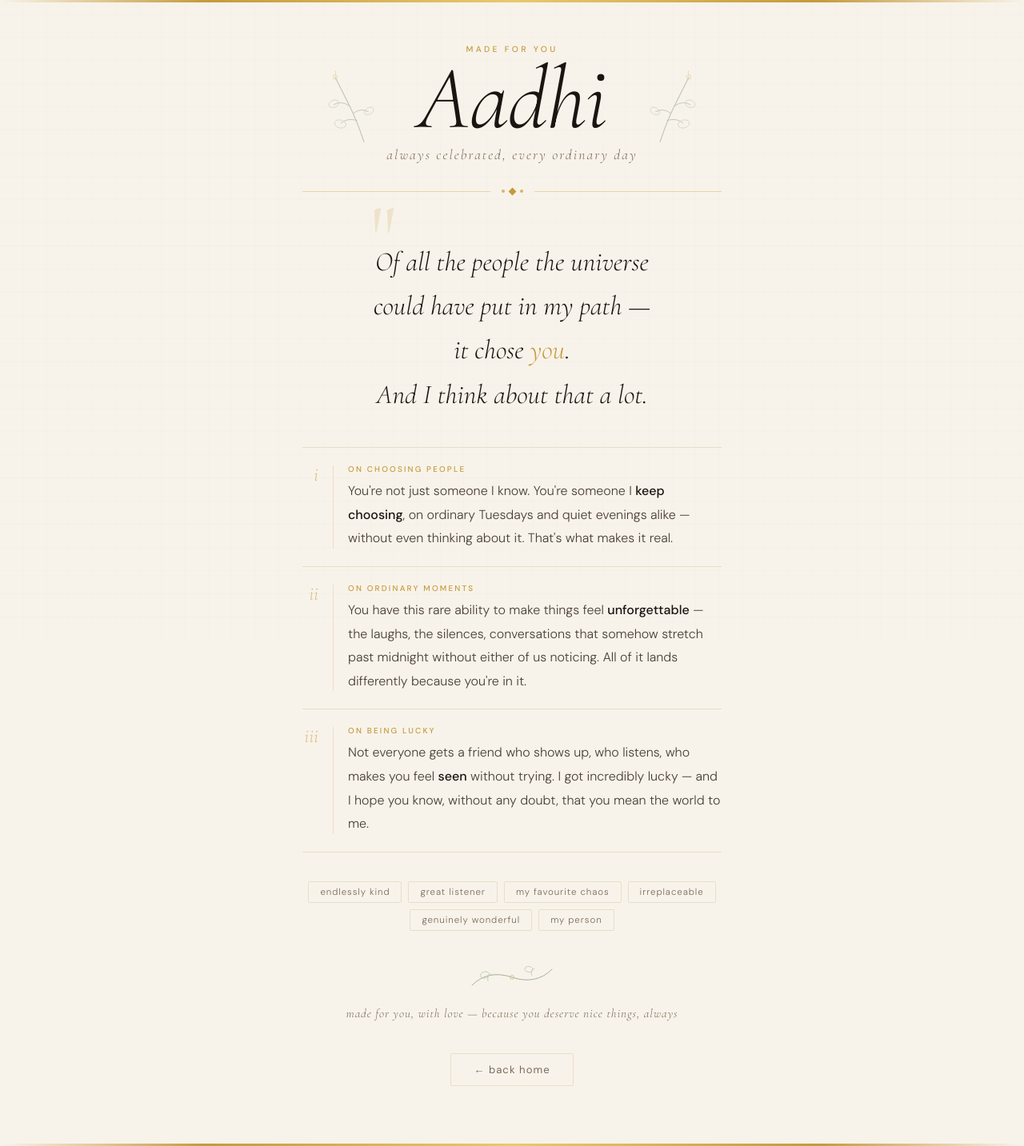
After one commit to Advaiith-Menon/birthday-gift-app, a Flask app: page /aadhi in a window 1280 px wide. The commit adds this page. Shown: the whole page at 80% size. Run offline with Flask 3, Linux system fonts and the light colour scheme.

Commit message:
fixing CSS

```diff
--- a/app.py
+++ b/app.py
@@ -66,9 +66,9 @@ def chat():
     save_memory(memory)
     return jsonify({"reply": bot_reply})
 
-@app.route("/unlock")
+@app.route("/aadhi")
 def unlock():
-    return render_template("unlock.html")
+    return render_template("aadhi.html")
 
 @app.route("/memory")
 def memory():
--- /dev/null
+++ b/templates/aadhi.html
@@ -0,0 +1,391 @@
+<!DOCTYPE html>
+<html lang="en">
+<head>
+  <meta charset="UTF-8"/>
+  <meta name="viewport" content="width=device-width, initial-scale=1.0, viewport-fit=cover"/>
+  <title>For Aadhi</title>
+  <link href="https://fonts.googleapis.com/css2?family=Cormorant+Garamond:ital,wght@0,300;0,400;0,600;1,300;1,400;1,600&family=DM+Sans:wght@300;400;500&display=swap" rel="stylesheet">
+  <style>
+    *, *::before, *::after { box-sizing: border-box; margin: 0; padding: 0; -webkit-tap-highlight-color: transparent; }
+
+    :root {
+      --ink:     #1c1410;
+      --ink2:    #4a3f35;
+      --ink3:    #7a6a5a;
+      --ink4:    #b0a090;
+      --paper:   #f8f3ea;
+      --paper2:  #f2ead8;
+      --paper3:  #e8ddc8;
+      --gold:    #c49a3c;
+      --gold2:   #e8c96e;
+      --rust:    #9e4f2e;
+      --sage:    #5e7a58;
+      --sage2:   #8aab82;
+    }
+
+    @media (prefers-color-scheme: dark) {
+      :root {
+        --ink:   #f2e8d8;
+        --ink2:  #d4c4a8;
+        --ink3:  #9e8e78;
+        --ink4:  #5e5040;
+        --paper:  #1a1410;
+        --paper2: #221c16;
+        --paper3: #2e261e;
+        --gold:  #d4aa50;
+        --gold2: #b88c2c;
+        --rust:  #c4623e;
+        --sage:  #6e9068;
+        --sage2: #4a6444;
+      }
+    }
+
+    body {
+      min-height: 100vh; min-height: 100dvh;
+      background: var(--paper);
+      color: var(--ink);
+      font-family: 'DM Sans', sans-serif;
+      overflow-x: hidden;
+    }
+
+    /* ── Subtle paper texture via repeating CSS ── */
+    body::before {
+      content: '';
+      position: fixed; inset: 0; z-index: 0; pointer-events: none;
+      background-image:
+        repeating-linear-gradient(0deg, transparent, transparent 28px, rgba(0,0,0,0.012) 28px, rgba(0,0,0,0.012) 29px),
+        repeating-linear-gradient(90deg, transparent, transparent 28px, rgba(0,0,0,0.006) 28px, rgba(0,0,0,0.006) 29px);
+    }
+
+    /* ── Gold top rule ── */
+    .top-rule {
+      position: relative; z-index: 1;
+      width: 100%; height: 3px;
+      background: linear-gradient(90deg, transparent 0%, var(--gold) 20%, var(--gold2) 50%, var(--gold) 80%, transparent 100%);
+    }
+
+    /* ── Page ── */
+    .page {
+      position: relative; z-index: 1;
+      max-width: 580px; margin: 0 auto;
+      padding: 52px max(28px, env(safe-area-inset-right)) 72px max(28px, env(safe-area-inset-left));
+      display: flex; flex-direction: column; align-items: center;
+    }
+
+    /* ── Header section ── */
+    .eyebrow {
+      font-size: 0.65rem; letter-spacing: 0.32em; text-transform: uppercase;
+      color: var(--gold); font-weight: 500;
+      margin-bottom: 6px;
+      animation: fadeIn 1s ease both;
+    }
+
+    .hero-wrap {
+      position: relative; text-align: center; margin-bottom: 4px;
+      animation: fadeIn 1s 0.2s ease both;
+    }
+
+    /* decorative botanical flanking the name */
+    .hero-wrap .botanics {
+      position: absolute; top: 50%; transform: translateY(-56%);
+      width: 72px; pointer-events: none;
+      opacity: 0.38;
+    }
+    .hero-wrap .botanics.left  { right: calc(100% + 10px); }
+    .hero-wrap .botanics.right { left: calc(100% + 10px); transform: translateY(-56%) scaleX(-1); }
+
+    .hero-name {
+      font-family: 'Cormorant Garamond', serif;
+      font-size: clamp(3.8rem, 16vw, 7rem);
+      font-style: italic; font-weight: 300;
+      line-height: 0.9;
+      color: var(--ink);
+      letter-spacing: -0.01em;
+      display: block;
+    }
+
+    .hero-sub {
+      font-family: 'Cormorant Garamond', serif;
+      font-size: clamp(0.9rem, 3vw, 1.1rem);
+      font-style: italic; font-weight: 300;
+      color: var(--ink3); letter-spacing: 0.12em;
+      margin-top: 8px; display: block;
+    }
+
+    /* ── Gold rule with botanical center ── */
+    .divider {
+      display: flex; align-items: center; gap: 14px;
+      width: 100%; margin: 28px 0 32px;
+      animation: fadeIn 1s 0.35s ease both;
+    }
+    .div-line { flex: 1; height: 1px; background: var(--gold); opacity: 0.35; }
+    .div-center {
+      display: flex; align-items: center; gap: 6px;
+    }
+    .div-dot { width: 4px; height: 4px; border-radius: 50%; background: var(--gold); opacity: 0.7; }
+    .div-diamond {
+      width: 7px; height: 7px; background: var(--gold);
+      transform: rotate(45deg);
+    }
+
+    /* ── Pull quote — centrepiece ── */
+    .pull-quote-wrap {
+      position: relative; text-align: center;
+      margin-bottom: 38px; padding: 0 12px;
+      animation: fadeIn 1s 0.5s ease both;
+    }
+    .pull-mark {
+      font-family: 'Cormorant Garamond', serif;
+      font-size: 7rem; line-height: 0.4;
+      color: var(--gold); opacity: 0.18;
+      display: block; text-align: left;
+      margin-left: -4px;
+      user-select: none;
+    }
+    .pull-text {
+      font-family: 'Cormorant Garamond', serif;
+      font-size: clamp(1.5rem, 5.5vw, 2.1rem);
+      font-style: italic; font-weight: 300;
+      color: var(--ink); line-height: 1.65;
+      margin-top: -20px; position: relative; z-index: 1;
+    }
+    .pull-text em { color: var(--gold); font-style: inherit; }
+
+    /* ── Three notes ── */
+    .notes { width: 100%; margin-bottom: 36px; }
+
+    .note {
+      display: flex; gap: 18px; align-items: flex-start;
+      padding: 20px 0;
+      border-top: 1px solid var(--paper3);
+      animation: fadeIn 1s ease both;
+    }
+    .note:last-child { border-bottom: 1px solid var(--paper3); }
+    .note:nth-child(1) { animation-delay: 0.65s; }
+    .note:nth-child(2) { animation-delay: 0.8s; }
+    .note:nth-child(3) { animation-delay: 0.95s; }
+
+    .note-num {
+      font-family: 'Cormorant Garamond', serif;
+      font-size: 1.5rem; font-style: italic; font-weight: 300;
+      color: var(--gold); opacity: 0.6;
+      line-height: 1; flex-shrink: 0; padding-top: 2px;
+      min-width: 20px; text-align: right;
+    }
+    .note-rule { width: 1px; background: var(--paper3); flex-shrink: 0; align-self: stretch; margin: 2px 0; }
+    .note-body { flex: 1; min-width: 0; }
+    .note-label {
+      font-size: 0.62rem; letter-spacing: 0.22em; text-transform: uppercase;
+      color: var(--gold); font-weight: 500; margin-bottom: 6px; display: block;
+    }
+    .note-text {
+      font-size: clamp(0.9rem, 2.8vw, 1rem);
+      font-weight: 300; line-height: 1.85;
+      color: var(--ink2);
+    }
+    .note-text strong { color: var(--ink); font-weight: 500; }
+
+    /* ── Trait row ── */
+    .traits {
+      display: flex; flex-wrap: wrap; gap: 8px;
+      justify-content: center; margin-bottom: 38px;
+      animation: fadeIn 1s 1.1s ease both;
+    }
+    .trait {
+      padding: 5px 14px;
+      border: 1px solid var(--paper3);
+      border-radius: 2px;
+      font-size: 0.72rem;
+      letter-spacing: 0.08em;
+      color: var(--ink3);
+      font-weight: 300;
+      text-transform: lowercase;
+      background: transparent;
+      transition: border-color 0.2s, color 0.2s;
+    }
+    .trait:hover { border-color: var(--gold); color: var(--gold); }
+
+    /* ── Closing ── */
+    .closing {
+      text-align: center; margin-bottom: 40px;
+      animation: fadeIn 1s 1.2s ease both;
+    }
+    .closing-svg { display: block; margin: 0 auto 14px; opacity: 0.55; }
+    .closing-text {
+      font-family: 'Cormorant Garamond', serif;
+      font-size: clamp(0.82rem, 2.5vw, 0.95rem);
+      font-style: italic; font-weight: 300;
+      color: var(--ink3); letter-spacing: 0.06em;
+    }
+
+    /* ── Button ── */
+    .home-btn {
+      display: inline-flex; align-items: center; gap: 9px;
+      padding: 11px 28px;
+      border: 1px solid var(--paper3);
+      border-radius: 2px;
+      color: var(--ink3);
+      font-family: 'DM Sans', sans-serif;
+      font-size: 0.82rem; font-weight: 400; letter-spacing: 0.08em;
+      text-decoration: none;
+      transition: border-color 0.22s, color 0.22s;
+      animation: fadeIn 1s 1.3s ease both;
+    }
+    .home-btn:hover { border-color: var(--gold); color: var(--gold); }
+    .home-btn:active { opacity: 0.7; }
+
+    /* ── Bottom rule ── */
+    .bottom-rule { width: 100%; height: 3px; background: linear-gradient(90deg, transparent 0%, var(--gold) 20%, var(--gold2) 50%, var(--gold) 80%, transparent 100%); margin-top: auto; }
+
+    @keyframes fadeIn {
+      from { opacity: 0; transform: translateY(14px); }
+      to   { opacity: 1; transform: translateY(0); }
+    }
+
+    @media (max-width: 420px) {
+      .hero-wrap .botanics { display: none; }
+      .page { padding: 40px 22px 56px; }
+    }
+  </style>
+</head>
+<body>
+
+<div class="top-rule"></div>
+
+<div class="page">
+
+  <div class="eyebrow" style="animation-delay:0s">made for you</div>
+
+  <!-- Hero -->
+  <div class="hero-wrap">
+    <!-- Left botanical -->
+    <svg class="botanics left" viewBox="0 0 80 120" fill="none" xmlns="http://www.w3.org/2000/svg">
+      <path d="M60 110 Q50 80 40 60 Q30 40 20 20" stroke="var(--sage)" stroke-width="1.2" stroke-linecap="round" fill="none"/>
+      <path d="M40 60 Q28 52 18 58" stroke="var(--sage)" stroke-width="1" stroke-linecap="round" fill="none"/>
+      <path d="M50 80 Q36 76 28 84" stroke="var(--sage)" stroke-width="1" stroke-linecap="round" fill="none"/>
+      <path d="M45 70 Q56 62 66 68" stroke="var(--sage)" stroke-width="1" stroke-linecap="round" fill="none"/>
+      <ellipse cx="18" cy="57" rx="7" ry="5" transform="rotate(-20 18 57)" stroke="var(--sage2)" stroke-width="0.9" fill="none"/>
+      <ellipse cx="27" cy="85" rx="8" ry="5.5" transform="rotate(15 27 85)" stroke="var(--sage2)" stroke-width="0.9" fill="none"/>
+      <ellipse cx="67" cy="67" rx="7" ry="4.5" transform="rotate(-30 67 67)" stroke="var(--sage2)" stroke-width="0.9" fill="none"/>
+      <circle cx="20" cy="20" r="3" stroke="var(--gold)" stroke-width="0.9" fill="none"/>
+      <path d="M20 17 Q22 14 20 11" stroke="var(--gold)" stroke-width="0.8" stroke-linecap="round" fill="none"/>
+    </svg>
+
+    <!-- Right botanical (mirrored via CSS) -->
+    <svg class="botanics right" viewBox="0 0 80 120" fill="none" xmlns="http://www.w3.org/2000/svg">
+      <path d="M60 110 Q50 80 40 60 Q30 40 20 20" stroke="var(--sage)" stroke-width="1.2" stroke-linecap="round" fill="none"/>
+      <path d="M40 60 Q28 52 18 58" stroke="var(--sage)" stroke-width="1" stroke-linecap="round" fill="none"/>
+      <path d="M50 80 Q36 76 28 84" stroke="var(--sage)" stroke-width="1" stroke-linecap="round" fill="none"/>
+      <path d="M45 70 Q56 62 66 68" stroke="var(--sage)" stroke-width="1" stroke-linecap="round" fill="none"/>
+      <ellipse cx="18" cy="57" rx="7" ry="5" transform="rotate(-20 18 57)" stroke="var(--sage2)" stroke-width="0.9" fill="none"/>
+      <ellipse cx="27" cy="85" rx="8" ry="5.5" transform="rotate(15 27 85)" stroke="var(--sage2)" stroke-width="0.9" fill="none"/>
+      <ellipse cx="67" cy="67" rx="7" ry="4.5" transform="rotate(-30 67 67)" stroke="var(--sage2)" stroke-width="0.9" fill="none"/>
+      <circle cx="20" cy="20" r="3" stroke="var(--gold)" stroke-width="0.9" fill="none"/>
+      <path d="M20 17 Q22 14 20 11" stroke="var(--gold)" stroke-width="0.8" stroke-linecap="round" fill="none"/>
+    </svg>
+
+    <span class="hero-name">Aadhi</span>
+    <span class="hero-sub">always celebrated, every ordinary day</span>
+  </div>
+
+  <!-- Divider -->
+  <div class="divider">
+    <div class="div-line"></div>
+    <div class="div-center">
+      <div class="div-dot"></div>
+      <div class="div-diamond"></div>
+      <div class="div-dot"></div>
+    </div>
+    <div class="div-line"></div>
+  </div>
+
+  <!-- Pull quote -->
+  <div class="pull-quote-wrap">
+    <span class="pull-mark">"</span>
+    <p class="pull-text">
+      Of all the people the universe<br/>
+      could have put in my path —<br/>
+      it chose <em>you</em>.<br/>
+      And I think about that a lot.
+    </p>
+  </div>
+
+  <!-- Three notes -->
+  <div class="notes">
+
+    <div class="note">
+      <span class="note-num">i</span>
+      <div class="note-rule"></div>
+      <div class="note-body">
+        <span class="note-label">on choosing people</span>
+        <p class="note-text">
+          You're not just someone I know. You're someone I
+          <strong>keep choosing</strong>, on ordinary Tuesdays and
+          quiet evenings alike — without even thinking about it.
+          That's what makes it real.
+        </p>
+      </div>
+    </div>
+
+    <div class="note">
+      <span class="note-num">ii</span>
+      <div class="note-rule"></div>
+      <div class="note-body">
+        <span class="note-label">on ordinary moments</span>
+        <p class="note-text">
+          You have this rare ability to make things feel
+          <strong>unforgettable</strong> — the laughs, the silences,
+          conversations that somehow stretch past midnight without
+          either of us noticing. All of it lands differently
+          because you're in it.
+        </p>
+      </div>
+    </div>
+
+    <div class="note">
+      <span class="note-num">iii</span>
+      <div class="note-rule"></div>
+      <div class="note-body">
+        <span class="note-label">on being lucky</span>
+        <p class="note-text">
+          Not everyone gets a friend who shows up, who listens,
+          who makes you feel <strong>seen</strong> without trying.
+          I got incredibly lucky — and I hope you know,
+          without any doubt, that you mean the world to me.
+        </p>
+      </div>
+    </div>
+
+  </div>
+
+  <!-- Traits -->
+  <div class="traits">
+    <span class="trait">endlessly kind</span>
+    <span class="trait">great listener</span>
+    <span class="trait">my favourite chaos</span>
+    <span class="trait">irreplaceable</span>
+    <span class="trait">genuinely wonderful</span>
+    <span class="trait">my person</span>
+  </div>
+
+  <!-- Closing botanical + sign-off -->
+  <div class="closing">
+    <svg class="closing-svg" width="120" height="40" viewBox="0 0 120 40" fill="none">
+      <path d="M10 30 Q30 10 60 20 Q90 30 110 10" stroke="var(--sage)" stroke-width="1" stroke-linecap="round" fill="none"/>
+      <path d="M30 25 Q28 18 34 16" stroke="var(--sage2)" stroke-width="0.8" stroke-linecap="round" fill="none"/>
+      <ellipse cx="26" cy="17" rx="5.5" ry="4" transform="rotate(-15 26 17)" stroke="var(--sage2)" stroke-width="0.8" fill="none"/>
+      <path d="M85 18 Q82 11 88 9" stroke="var(--sage2)" stroke-width="0.8" stroke-linecap="round" fill="none"/>
+      <ellipse cx="81" cy="10" rx="5" ry="3.5" transform="rotate(10 81 10)" stroke="var(--sage2)" stroke-width="0.8" fill="none"/>
+      <circle cx="60" cy="20" r="2.5" stroke="var(--gold)" stroke-width="0.9" fill="none"/>
+    </svg>
+    <span class="closing-text">made for you, with love — because you deserve nice things, always</span>
+  </div>
+
+  <a href="/memory" class="home-btn">← back home</a>
+
+</div>
+
+<div class="bottom-rule"></div>
+
+</body>
+</html>
--- a/templates/index.html
+++ b/templates/index.html
@@ -414,7 +414,7 @@
 
       if (reply === '__UNLOCK__') {
         addMsg('Yeah, That is true!!!', 'bot');
-        setTimeout(() => { window.location.href = '/unlock'; }, 1500);
+        setTimeout(() => { window.location.href = '/memory'; }, 1500);
       } else {
         addMsg(reply, 'bot');
       }
--- a/templates/memory.html
+++ b/templates/memory.html
@@ -415,11 +415,11 @@ function spawnRipple(x, y) {
 }
 
 /* ── Navigation ── */
-// Center star → unlock.html
+
 document.getElementById('mainStar').addEventListener('click', e => {
   const rect = document.getElementById('mainStar').getBoundingClientRect();
   spawnRipple(rect.left + rect.width / 2, rect.top + rect.height / 2);
-  setTimeout(() => { window.location.href = '/unlock'; }, 350);
+  setTimeout(() => { window.location.href = '/aadhi'; }, 350);
 });
 
 // Mini stars → memory pages
```
Also changed, not shown: templates/unlock.html (deleted, +0 -140 lines).
